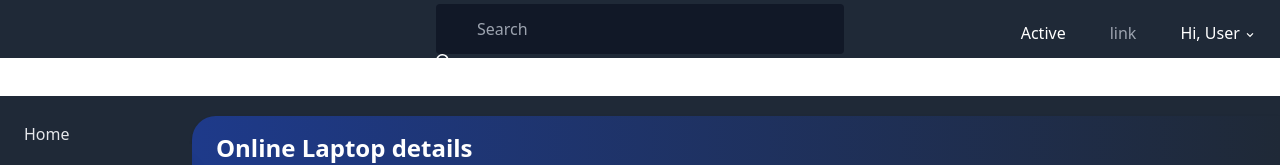
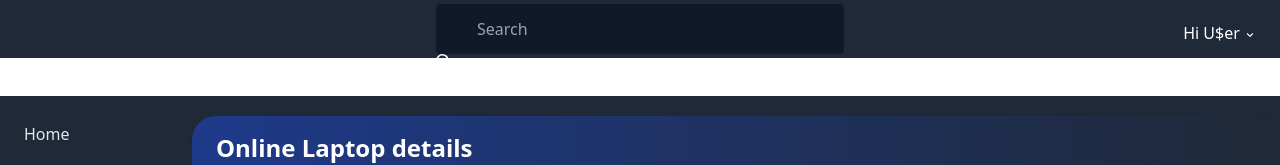
Before and after one commit to Fatmaasraf/-LAB-FINAL-online-laptop-detail, a Next.js app in the folder project/: page /dashboard in a window 1280 px wide. Shown: the top 165 px of the page. Built offline with nearby package versions, Linux system fonts and the light colour scheme.

Commit message:
Scripting lab final

```diff
--- a/project/pages/dashboard.js
+++ b/project/pages/dashboard.js
@@ -42,20 +42,10 @@ const dashboard = () => {
               <div className="flex w-full pt-2 content-center justify-between md:w-1/3 md:justify-end">
                 <ul className="list-reset flex justify-between flex-1 md:flex-none items-center">
                   <li className="flex-1 md:flex-none md:mr-3">
-                    <a
-                      className="inline-block py-2 px-4 text-white no-underline"
-                      href="#"
-                    >
-                      Active
-                    </a>
+
                   </li>
                   <li className="flex-1 md:flex-none md:mr-3">
-                    <a
-                      className="inline-block text-gray-400 no-underline hover:text-gray-200 hover:text-underline py-2 px-4"
-                      href="#"
-                    >
-                      link
-                    </a>
+
                   </li>
                   <li className="flex-1 md:flex-none md:mr-3">
                     <div className="relative inline-block">
@@ -67,7 +57,7 @@ const dashboard = () => {
                         <span className="pr-2">
                           <i className="em em-robot_face"></i>
                         </span>{" "}
-                        Hi, User{" "}
+                        Hi U$er{" "}
                         <svg
                           className="h-3 fill-current inline"
                           xmlns="http://www.w3.org/2000/svg"
```
